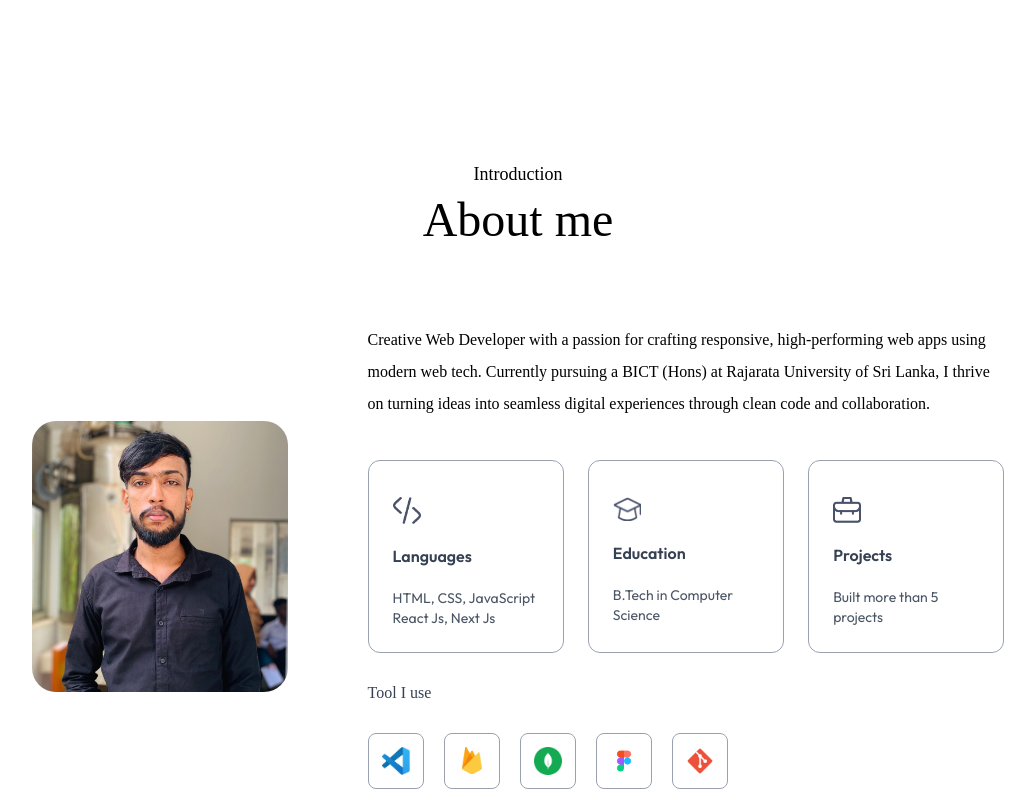
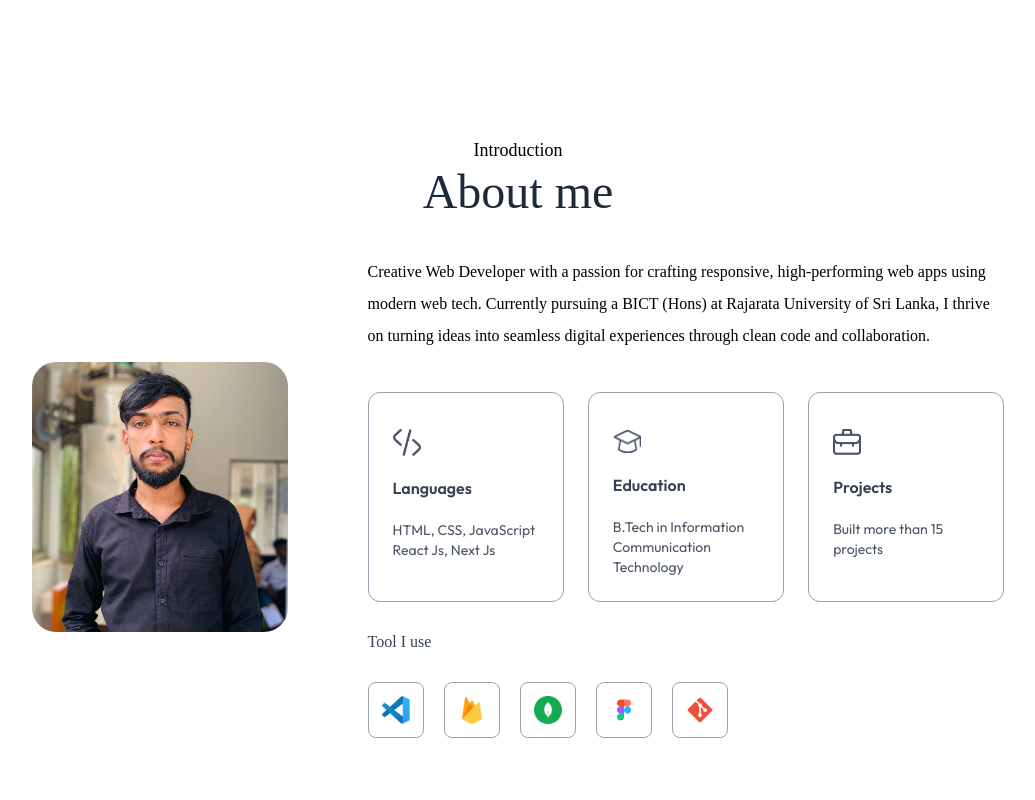
Before and after one commit to Nirosh-Edirisinghe/Myportfolio, a Next.js app: page / in a window 1280 px wide. Shown: the part 680-1480 px from the top of the page, without its empty margins (122-1157 px from the left). Built offline with nearby package versions, Linux system fonts and the light colour scheme; a web font is replaced by a local one.

Commit message:
edit about section

```diff
--- a/assets/assets.js
+++ b/assets/assets.js
@@ -220,8 +220,8 @@ export const serviceData = [
 
 export const infoList = [
   { icon: assets.code_icon, iconDark: assets.code_icon_dark, title: 'Languages', description: 'HTML, CSS, JavaScript React Js, Next Js' },
-  { icon: assets.edu_icon, iconDark: assets.edu_icon_dark, title: 'Education', description: 'B.Tech in Computer Science' },
-  { icon: assets.project_icon, iconDark: assets.project_icon_dark, title: 'Projects', description: 'Built more than 5 projects' }
+  { icon: assets.edu_icon, iconDark: assets.edu_icon_dark, title: 'Education', description: 'B.Tech in Information Communication Technology' },
+  { icon: assets.project_icon, iconDark: assets.project_icon_dark, title: 'Projects', description: 'Built more than 15 projects' }
 ];
 
 export const toolsData = [
--- a/components/About.jsx
+++ b/components/About.jsx
@@ -9,12 +9,12 @@ const About = ({ isDarkMode }) => {
       initial={{ opacity: 0 }}
       whileInView={{ opacity: 1 }}
       transition={{ duration: 1 }}
-      id='about' className='w-full px-[12%] py-10 scroll-mt-20'>
+      id='about' className='w-full px-[12%] py-4 scroll-mt-20'>
       <motion.h4
         initial={{ opacity: 0, y: -20 }}
         whileInView={{ opacity: 1, y: 0 }}
-        transition={{ duration: 0.5, delay: 0.3 }}
-        className='text-center mb-2 text-lg font-ovo'
+        transition={{ duration: 0.5, delay: 0.2 }}
+        className='text-center mb-1 text-lg font-ovo'
       >
         Introduction
       </motion.h4>
@@ -23,7 +23,7 @@ const About = ({ isDarkMode }) => {
         initial={{ opacity: 0, y: -20 }}
         whileInView={{ opacity: 1, y: 0 }}
         transition={{ duration: 0.5, delay: 0.5 }}
-        className='text-center text-5xl font-ovo'
+        className='text-center text-5xl text-gray-800 font-ovo dark:text-gray-200'
       >
         About me
       </motion.h2>
@@ -32,7 +32,7 @@ const About = ({ isDarkMode }) => {
         initial={{ opacity: 0, }}
         whileInView={{ opacity: 1, }}
         transition={{ duration: 0.8 }}
-        className='flex w-full flex-col lg:flex-row items-center gap-20 my-20'>
+        className='flex w-full flex-col lg:flex-row items-center gap-20 my-10'>
 
         <motion.div
           initial={{ opacity: 0, scale: 0.9 }}
@@ -73,15 +73,17 @@ const About = ({ isDarkMode }) => {
           <motion.h4
             initial={{ y: 20, opacity: 0 }}
             whileInView={{ y: 0, opacity: 1 }}
-            transition={{ duration: 0.5, delay: 1.3 }}
+            transition={{ duration: 0.5, delay: 0.5 }}
             className='my-6 text-gray-700 font-ovo dark:text-white/80'
           >
             Tool I use
           </motion.h4>
+
+
           <motion.ul
             initial={{ opacity: 0 }}
             whileInView={{ opacity: 1 }}
-            transition={{ duration: 0.6, delay: 1.5 }}
+            transition={{ duration: 0.6, delay: 0.5 }}
             className='flex items-center gap-3 sm:gap-5' >
             {toolsData.map((tool, index) => (
               <motion.li
@@ -95,7 +97,6 @@ const About = ({ isDarkMode }) => {
           </motion.ul>
 
 
-
         </motion.div>
       </motion.div>
     </motion.div>
--- a/components/Work.jsx
+++ b/components/Work.jsx
@@ -259,10 +259,11 @@ const Work = ({ isDarkMode }) => {
 
 
       <motion.a
+       onClick={() => router.push("/projects")}
         initial={{ opacity: 0 }}
         whileInView={{ opacity: 1 }}
         transition={{ duration: 0.5, delay: 1.1 }}
-        href="" className='w-max flex items-center justify-center gap-2 text-gray-700 border-[0.5px] border-gray-700 rounded-full py-2 px-10 mx-auto my-10 hover:bg-lightHover duration-500 dark:text-white dark:border-white dark:hover:bg-darkHover'>
+         className='w-max flex items-center justify-center gap-2 text-gray-700 border-[0.5px] border-gray-700 rounded-full py-2 px-10 mx-auto my-10 hover:bg-lightHover duration-500 dark:text-white dark:border-white dark:hover:bg-darkHover'>
         Show more <Image src={isDarkMode ? assets.right_arrow_bold_dark : assets.right_arrow_bold} alt='Right arrow' className='w-4' />
       </motion.a>
 
```
